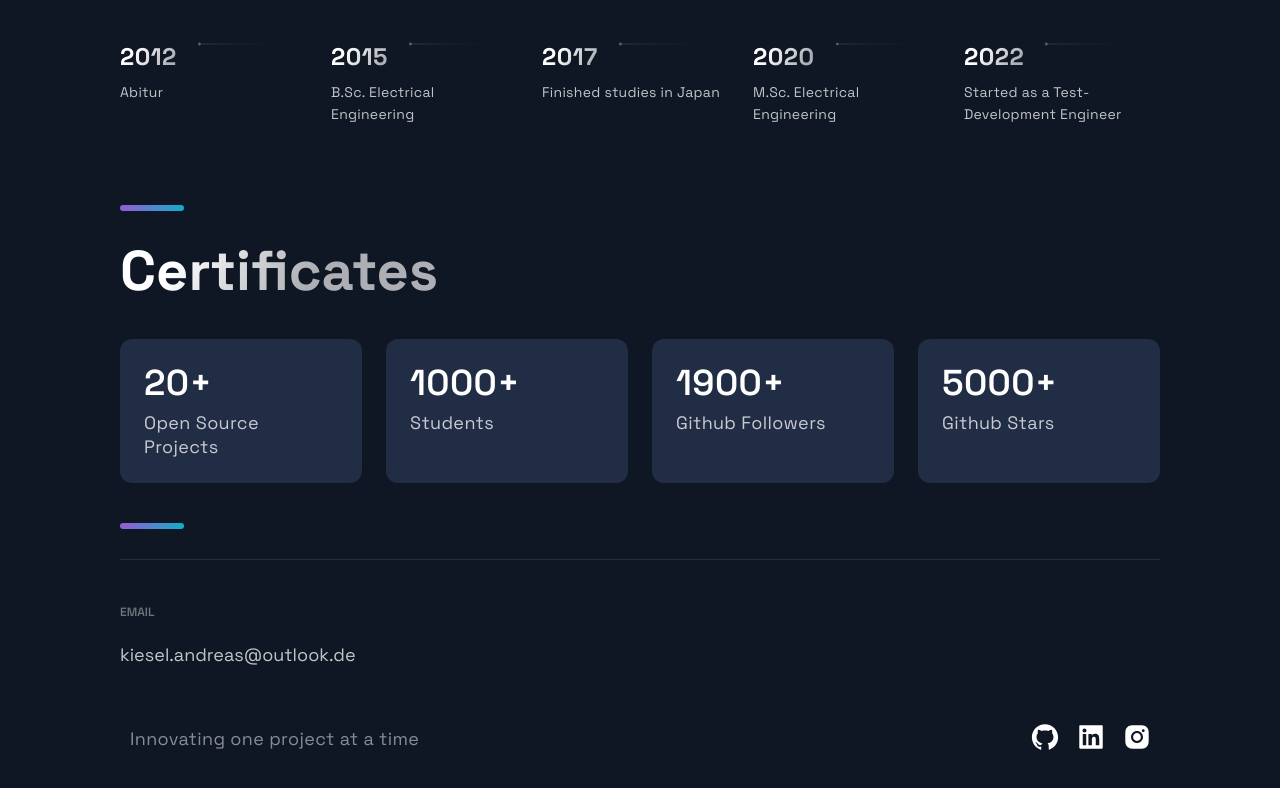
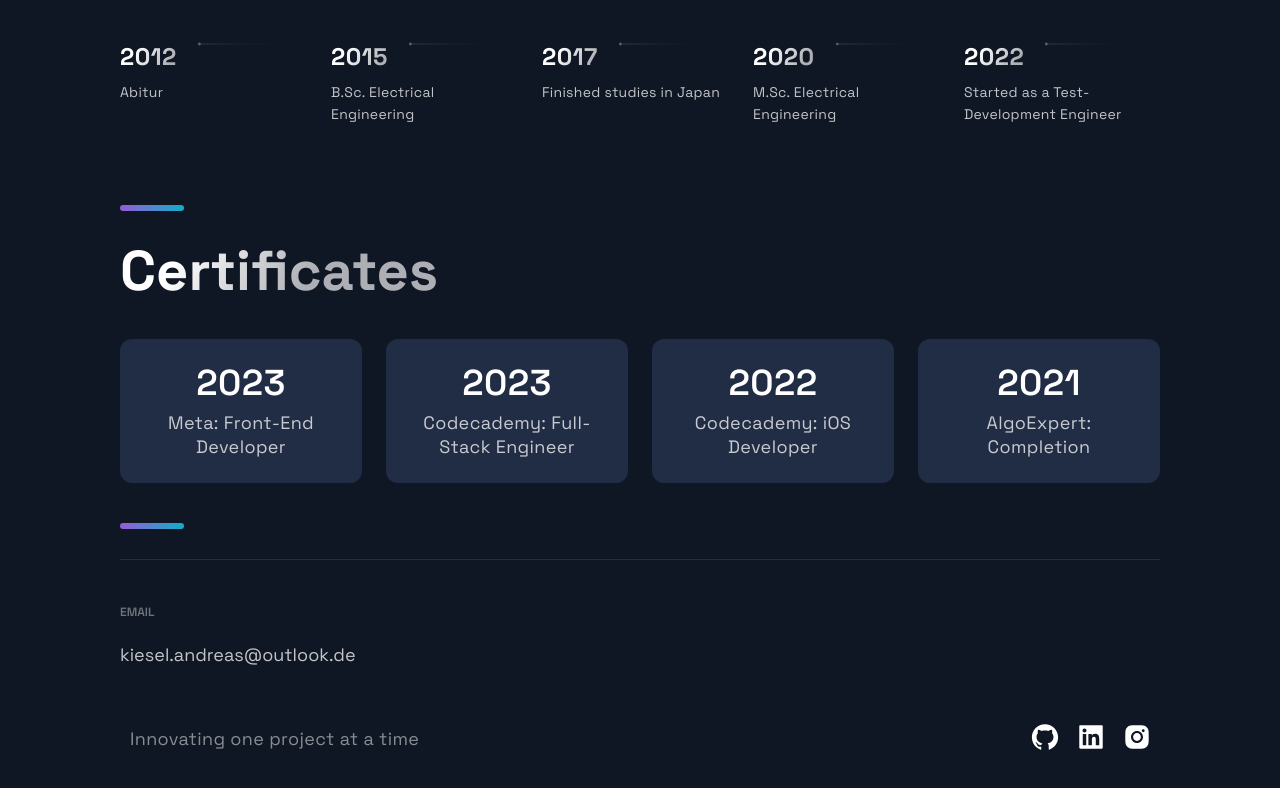
Before and after one commit to Eingest/portfolio_website, a Next.js app: page / in a window 1280 px wide. Shown: the part 2788-3576 px from the top of the page. Built offline with nearby package versions, Linux system fonts and the light colour scheme.

Commit message:
changes to Accomplishments

```diff
--- a/src/components/Accomplishments/Accomplishments.js
+++ b/src/components/Accomplishments/Accomplishments.js
@@ -8,10 +8,10 @@ import {
 import { Box, Boxes, BoxNum, BoxText } from "./AccomplishmentsStyles";
 
 const data = [
-  { number: 20, text: "Open Source Projects" },
-  { number: 1000, text: "Students" },
-  { number: 1900, text: "Github Followers" },
-  { number: 5000, text: "Github Stars" },
+  { number: 2023, text: "Meta: Front-End Developer" },
+  { number: 2023, text: "Codecademy: Full-Stack Engineer" },
+  { number: 2022, text: "Codecademy: iOS Developer" },
+  { number: 2021, text: "AlgoExpert: Completion" },
 ];
 
 const Accomplishments = () => (
@@ -19,8 +19,8 @@ const Accomplishments = () => (
     <SectionTitle>Certificates</SectionTitle>
     <Boxes>
       {data.map((card, index) => (
-        <Box key={index}>
-          <BoxNum>{`${card.number}+`}</BoxNum>
+        <Box key={index} >
+          <BoxNum>{`${card.number}`}</BoxNum>
           <BoxText>{card.text}</BoxText>
         </Box>
       ))}
--- a/src/components/Accomplishments/AccomplishmentsStyles.js
+++ b/src/components/Accomplishments/AccomplishmentsStyles.js
@@ -22,11 +22,18 @@ export const Boxes = styled.div`
   }
 `;
 
-export const Box = styled.div`
+export const Box = styled.button`
   background: #212d45;
   border-radius: 12px;
   height: 144px;
   padding: 24px;
+  border: none;
+  cursor: pointer;
+
+  &:hover {
+    background: #1a2335;
+  }
+
   @media ${(props) => props.theme.breakpoints.lg} {
     height: 210px;
   }
```
